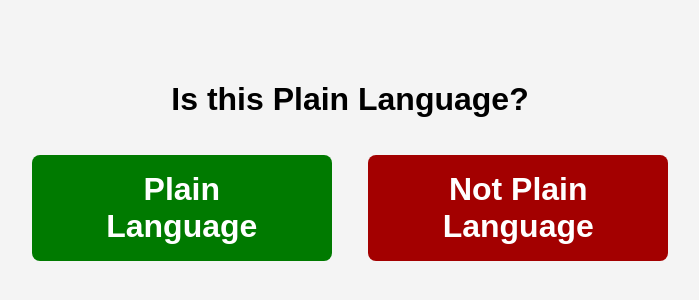
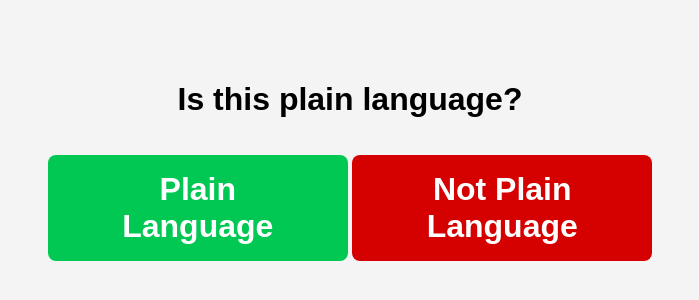
Before and after one commit to Grouchy-Lawn-Chair/plain-language-vote, a plain HTML site: page index.html in a window 1280 px wide. Shown: the part 232-532 px from the top of the page, without its empty margins (290-989 px from the left). Drawn offline with Linux system fonts and the light colour scheme.

Commit message:
Update index.html

```diff
--- a/index.html
+++ b/index.html
@@ -24,7 +24,7 @@
       font-size: 2rem;
       font-weight: bold;
       padding: 1rem 2rem;
-      margin: 1rem;
+      margin: 1rem 0;
       cursor: pointer;
       border: none;
       border-radius: 8px;
@@ -32,11 +32,11 @@
       max-width: 300px;
     }
     .plain {
-      background-color: #007a00;
+      background-color: #00c853;
       color: #ffffff;
     }
     .not {
-      background-color: #a30000;
+      background-color: #d50000;
       color: #ffffff;
     }
     .result-screen {
@@ -65,7 +65,7 @@
 </head>
 <body>
   <div id="voteScreen">
-    <h1 id="title">Is this Plain Language?</h1>
+    <h1 id="title">Is this plain language?</h1>
     <button class="button plain" id="plainBtn">Plain Language</button>
     <button class="button not" id="notBtn">Not Plain Language</button>
   </div>
@@ -81,11 +81,11 @@
     const resultEl = document.getElementById('result');
 
     document.getElementById('plainBtn').addEventListener('click', function () {
-      showVote('✅ It is plain language', '#007a00');
+      showVote('✅ It is plain language', '#00c853');
     });
 
     document.getElementById('notBtn').addEventListener('click', function () {
-      showVote('❌ Not plain language', '#a30000');
+      showVote('❌ Not plain language', '#d50000');
     });
 
     function showVote(message, bgColor) {
```
